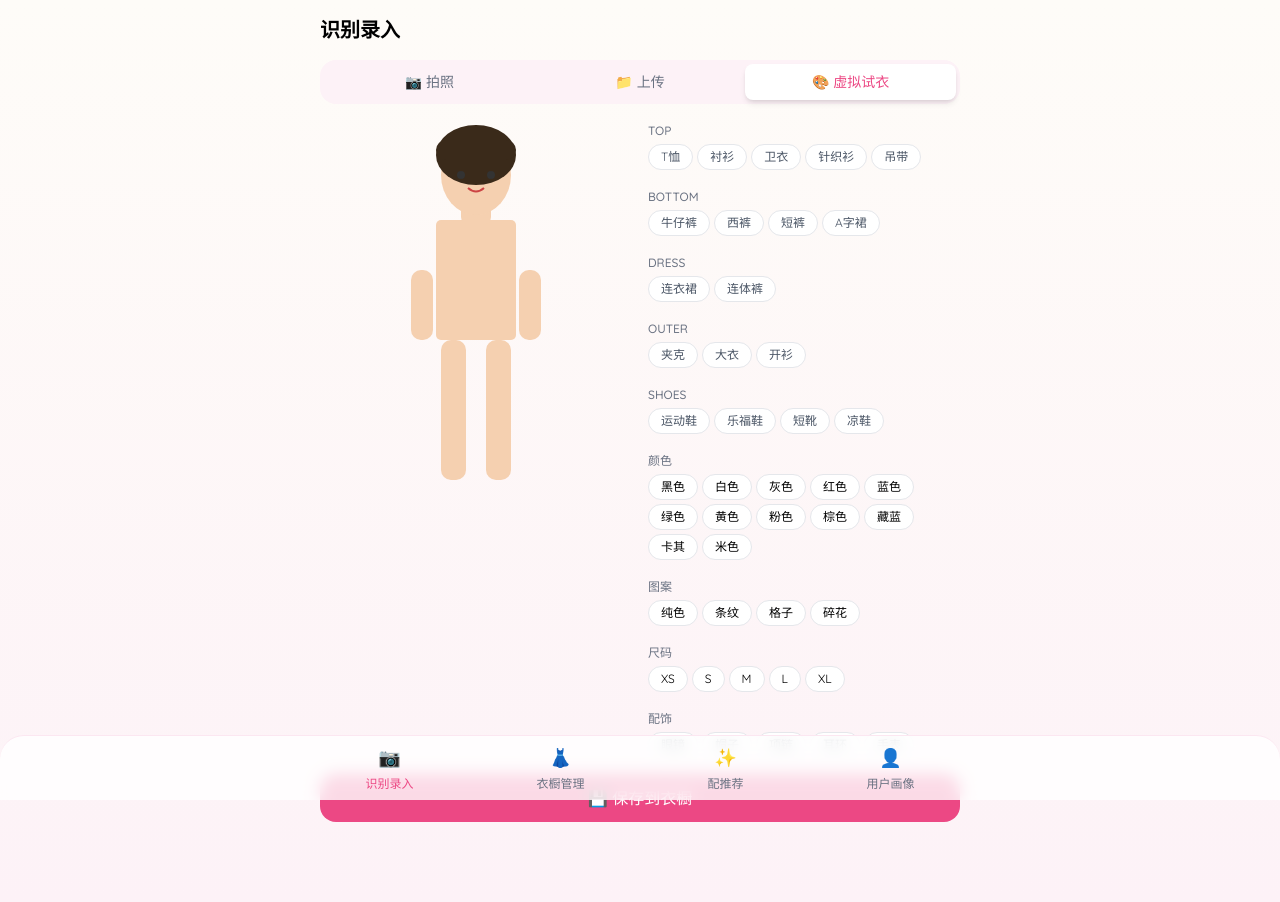
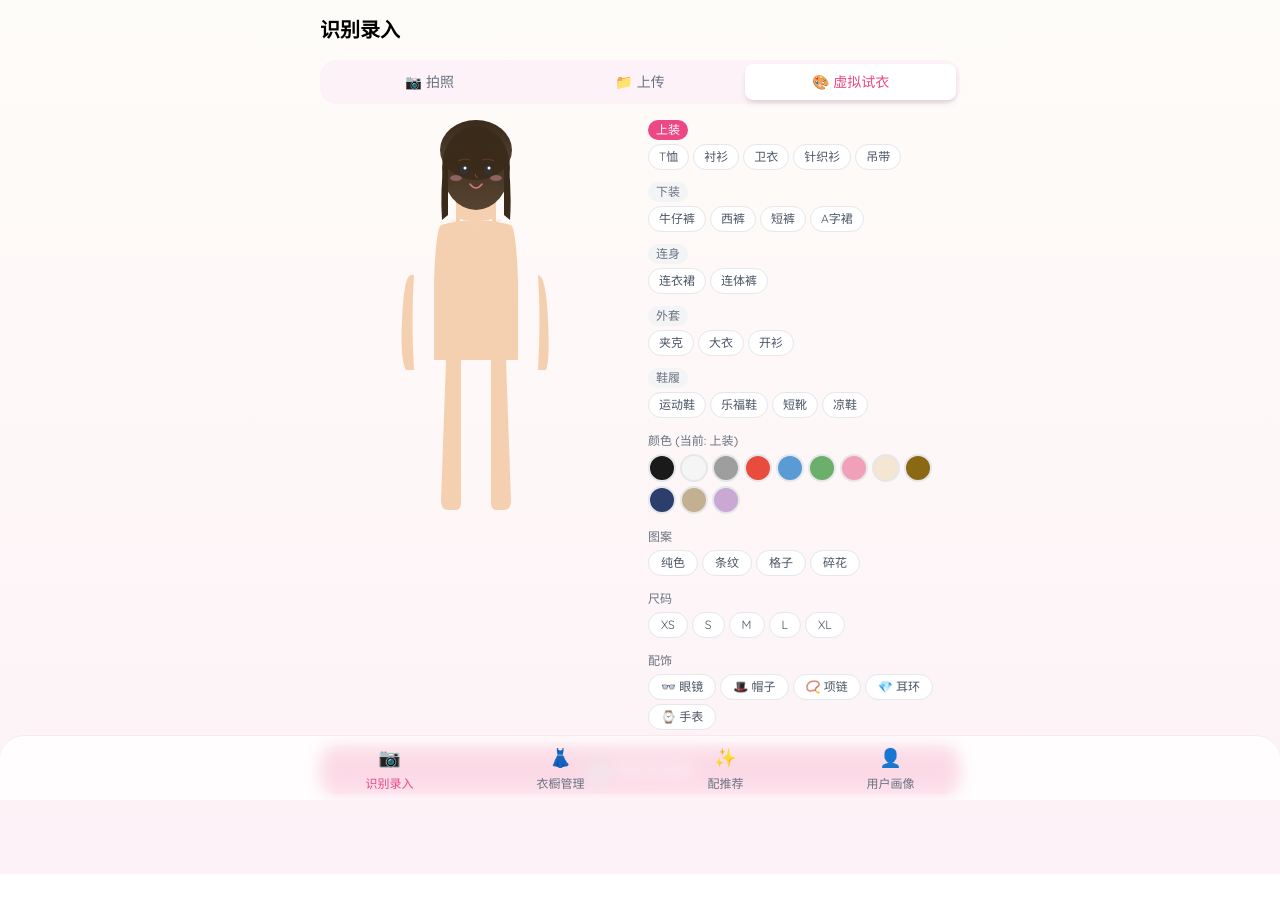
Before and after one commit to 2103433058/smart-wardrobe, a React (Vite) app: page /capture in a window 1280 px wide. Both pictures are taken after a click on the button "🎨 虚拟试衣". After the commit the page ends 874 px from the top, so only its background shows below. Built offline with nearby package versions, Linux system fonts and the light colour scheme.

Commit message:
fix: rewrite avatar with better SVG design + active slot for controls

```diff
--- a/src/components/avatar/AvatarControls.tsx
+++ b/src/components/avatar/AvatarControls.tsx
@@ -1,6 +1,7 @@
+import { useState } from 'react';
 import type { AvatarOutfit, AvatarPiece } from '../../types';
 
-const CATEGORIES = {
+const CATEGORIES: Record<string, string[]> = {
   top: ['T恤', '衬衫', '卫衣', '针织衫', '吊带'],
   bottom: ['牛仔裤', '西裤', '短裤', 'A字裙'],
   dress: ['连衣裙', '连体裤'],
@@ -8,44 +9,83 @@ const CATEGORIES = {
   shoes: ['运动鞋', '乐福鞋', '短靴', '凉鞋'],
 };
 
-const COLORS = ['黑色', '白色', '灰色', '红色', '蓝色', '绿色', '黄色', '粉色', '棕色', '藏蓝', '卡其', '米色'];
+const CATEGORY_LABELS: Record<string, string> = {
+  top: '上装', bottom: '下装', dress: '连身', outer: '外套', shoes: '鞋履',
+};
+
+const COLORS = [
+  { name: '黑色', hex: '#1a1a1a' }, { name: '白色', hex: '#f5f5f5' },
+  { name: '灰色', hex: '#9e9e9e' }, { name: '红色', hex: '#e74c3c' },
+  { name: '蓝色', hex: '#5b9bd5' }, { name: '绿色', hex: '#6baf6b' },
+  { name: '粉色', hex: '#f0a0b8' }, { name: '米色', hex: '#f5e6d3' },
+  { name: '棕色', hex: '#8b6914' }, { name: '藏蓝', hex: '#2c3e6b' },
+  { name: '卡其', hex: '#c3b091' }, { name: '浅紫', hex: '#c9a8d4' },
+];
+
 const PATTERNS = ['纯色', '条纹', '格子', '碎花'];
 const SIZES = ['XS', 'S', 'M', 'L', 'XL'];
-const ACCESSORIES = ['眼镜', '帽子', '项链', '耳环', '手表'];
+const ACCESSORIES = [
+  { type: '眼镜', icon: '👓' }, { type: '帽子', icon: '🎩' },
+  { type: '项链', icon: '📿' }, { type: '耳环', icon: '💎' }, { type: '手表', icon: '⌚' },
+];
 
 interface Props {
   outfit: AvatarOutfit;
   onChange: (outfit: AvatarOutfit) => void;
 }
 
+type ClothingSlot = 'top' | 'bottom' | 'dress' | 'outer' | 'shoes';
+
 export function AvatarControls({ outfit, onChange }: Props) {
-  const updatePiece = (
-    slot: 'top' | 'bottom' | 'dress' | 'outer',
-    updates: Partial<AvatarPiece>
-  ) => {
+  const [activeSlot, setActiveSlot] = useState<ClothingSlot>('top');
+
+  const updatePiece = (slot: ClothingSlot, updates: Partial<AvatarPiece>) => {
     const current = outfit.pieces[slot] || { type: '', color: '#ccc', pattern: '纯色', size: 'M' };
-    onChange({
-      ...outfit,
-      pieces: { ...outfit.pieces, [slot]: { ...current, ...updates } },
-    });
+    const updated = { ...current, ...updates };
+    // Clear conflicting slots
+    const pieces = { ...outfit.pieces, [slot]: updated };
+    if (slot === 'dress') {
+      delete pieces.top;
+      delete pieces.bottom;
+    }
+    if (slot === 'top' || slot === 'bottom') {
+      delete pieces.dress;
+    }
+    onChange({ ...outfit, pieces, id: outfit.id || 'draft' });
   };
 
+  const activePiece = outfit.pieces[activeSlot];
+
   return (
-    <div className="space-y-4 text-sm">
+    <div className="space-y-3 text-sm">
       {/* Category selection */}
       {Object.entries(CATEGORIES).map(([slot, items]) => (
         <div key={slot}>
-          <label className="text-xs text-gray-500 font-medium uppercase">{slot}</label>
-          <div className="flex flex-wrap gap-1 mt-1">
+          <div className="flex items-center gap-2 mb-1">
+            <span
+              className={`text-xs font-medium px-2 py-0.5 rounded-full cursor-pointer ${
+                activeSlot === slot ? 'bg-primary-500 text-white' : 'bg-gray-100 text-gray-500'
+              }`}
+              onClick={() => setActiveSlot(slot as ClothingSlot)}
+            >
+              {CATEGORY_LABELS[slot]}
+            </span>
+          </div>
+          <div className="flex flex-wrap gap-1">
             {items.map((item) => {
-              const current = outfit.pieces[slot as keyof typeof outfit.pieces];
-              const isActive = current && 'type' in current && (current as AvatarPiece).type === item;
+              const current = outfit.pieces[slot as ClothingSlot];
+              const isActive = current && 'type' in current && current.type === item;
               return (
                 <button
                   key={item}
-                  onClick={() => updatePiece(slot as 'top' | 'bottom' | 'dress' | 'outer', { type: item })}
-                  className={`px-3 py-1 rounded-full text-xs border transition-colors ${
-                    isActive ? 'bg-primary-500 text-white border-primary-500' : 'bg-white text-gray-600 border-gray-200 hover:border-primary-300'
+                  onClick={() => {
+                    setActiveSlot(slot as ClothingSlot);
+                    updatePiece(slot as ClothingSlot, { type: item });
+                  }}
+                  className={`px-2.5 py-1 rounded-full text-xs border transition-colors ${
+                    isActive
+                      ? 'bg-primary-500 text-white border-primary-500'
+                      : 'bg-white text-gray-600 border-gray-200 hover:border-primary-300'
                   }`}
                 >
                   {item}
@@ -56,65 +96,101 @@ export function AvatarControls({ outfit, onChange }: Props) {
         </div>
       ))}
 
-      {/* Color picker */}
+      {/* Color picker — applies to active slot */}
       <div>
-        <label className="text-xs text-gray-500 font-medium uppercase">颜色</label>
+        <label className="text-xs text-gray-500 font-medium uppercase">
+          {activeSlot === 'shoes' ? '鞋' : ''}颜色 (当前: {CATEGORY_LABELS[activeSlot]})
+        </label>
         <div className="flex flex-wrap gap-1 mt-1">
-          {COLORS.map((c) => (
-            <button key={c} onClick={() => updatePiece('top', { color: c })}
-              className="px-3 py-1 rounded-full text-xs border border-gray-200 bg-white hover:border-primary-300">
-              {c}
-            </button>
-          ))}
+          {COLORS.map(({ name, hex }) => {
+            const sel = activePiece && 'color' in activePiece && activePiece.color === name;
+            return (
+              <button
+                key={name}
+                onClick={() => updatePiece(activeSlot, { color: name })}
+                title={name}
+                className={`w-7 h-7 rounded-full border-2 transition-colors ${
+                  sel ? 'border-primary-500 scale-110' : 'border-gray-200 hover:border-gray-400'
+                }`}
+                style={{ backgroundColor: hex }}
+              />
+            );
+          })}
         </div>
       </div>
 
       {/* Pattern picker */}
+      {activeSlot !== 'shoes' && (
         <div>
           <label className="text-xs text-gray-500 font-medium uppercase">图案</label>
           <div className="flex gap-1 mt-1">
-          {PATTERNS.map((p) => (
-            <button key={p} onClick={() => updatePiece('top', { pattern: p })}
-              className="px-3 py-1 rounded-full text-xs border border-gray-200 bg-white hover:border-primary-300">
+            {PATTERNS.map((p) => {
+              const sel = activePiece && 'pattern' in activePiece && activePiece.pattern === p;
+              return (
+                <button
+                  key={p}
+                  onClick={() => updatePiece(activeSlot, { pattern: p })}
+                  className={`px-3 py-1 rounded-full text-xs border transition-colors ${
+                    sel
+                      ? 'bg-primary-500 text-white border-primary-500'
+                      : 'bg-white text-gray-600 border-gray-200 hover:border-primary-300'
+                  }`}
+                >
                   {p}
                 </button>
-          ))}
+              );
+            })}
           </div>
         </div>
+      )}
 
       {/* Size picker */}
+      {activeSlot !== 'shoes' && (
         <div>
           <label className="text-xs text-gray-500 font-medium uppercase">尺码</label>
           <div className="flex gap-1 mt-1">
-          {SIZES.map((s) => (
-            <button key={s} onClick={() => updatePiece('top', { size: s })}
-              className="px-3 py-1 rounded-full text-xs border border-gray-200 bg-white hover:border-primary-300">
+            {SIZES.map((s) => {
+              const sel = activePiece && 'size' in activePiece && activePiece.size === s;
+              return (
+                <button
+                  key={s}
+                  onClick={() => updatePiece(activeSlot, { size: s })}
+                  className={`px-3 py-1 rounded-full text-xs border transition-colors ${
+                    sel
+                      ? 'bg-primary-500 text-white border-primary-500'
+                      : 'bg-white text-gray-600 border-gray-200 hover:border-primary-300'
+                  }`}
+                >
                   {s}
                 </button>
-          ))}
+              );
+            })}
           </div>
         </div>
+      )}
 
       {/* Accessories */}
       <div>
         <label className="text-xs text-gray-500 font-medium uppercase">配饰</label>
         <div className="flex flex-wrap gap-1 mt-1">
-          {ACCESSORIES.map((a) => {
-            const has = outfit.pieces.accessories.some((acc) => acc.type === a);
+          {ACCESSORIES.map(({ type, icon }) => {
+            const has = outfit.pieces.accessories.some((acc) => acc.type === type);
             return (
               <button
-                key={a}
+                key={type}
                 onClick={() => {
                   const next = has
-                    ? outfit.pieces.accessories.filter((acc) => acc.type !== a)
-                    : [...outfit.pieces.accessories, { type: a, color: '黑色' }];
+                    ? outfit.pieces.accessories.filter((acc) => acc.type !== type)
+                    : [...outfit.pieces.accessories, { type, color: '黑色' }];
                   onChange({ ...outfit, pieces: { ...outfit.pieces, accessories: next } });
                 }}
                 className={`px-3 py-1 rounded-full text-xs border transition-colors ${
-                  has ? 'bg-primary-500 text-white border-primary-500' : 'bg-white text-gray-600 border-gray-200 hover:border-primary-300'
+                  has
+                    ? 'bg-primary-500 text-white border-primary-500'
+                    : 'bg-white text-gray-600 border-gray-200 hover:border-primary-300'
                 }`}
               >
-                {a}
+                {icon} {type}
               </button>
             );
           })}
--- a/src/components/avatar/AvatarSVG.tsx
+++ b/src/components/avatar/AvatarSVG.tsx
@@ -6,122 +6,210 @@ interface Props {
   hairColor: string;
 }
 
-// Simplified front-facing avatar with scalable body parts
+const COLOR_HEX: Record<string, string> = {
+  '黑色': '#222', '白色': '#f5f5f5', '灰色': '#999', '红色': '#e74c3c',
+  '蓝色': '#5b9bd5', '绿色': '#6baf6b', '粉色': '#f0a0b8', '米色': '#f5e6d3',
+  '棕色': '#8b6914', '藏蓝': '#2c3e6b', '卡其': '#c3b091', '浅紫': '#c9a8d4',
+};
+
+function getColor(name: string): string { return COLOR_HEX[name] || name; }
+
 export function AvatarSVG({ outfit, skinColor, hairColor }: Props) {
   const { top, bottom, dress, outer, shoes, accessories } = outfit.pieces;
 
+  const topColor = top ? getColor(top.color) : 'none';
+  const bottomColor = bottom ? getColor(bottom.color) : 'none';
+  const dressColor = dress ? getColor(dress.color) : 'none';
+  const outerColor = outer ? getColor(outer.color) : 'none';
+  const shoesColor = shoes ? getColor(shoes.color) : '#444';
+
+  const hasTop = !dress && top && top.type;
+  const hasBottom = !dress && bottom && bottom.type;
+  const hasDress = !!dress && dress.type;
+  const hasOuter = !dress && outer && outer.type;
+
   return (
-    <svg viewBox="0 0 200 400" className="w-full max-w-[200px] mx-auto">
+    <svg viewBox="0 0 200 420" className="w-full max-w-[200px] mx-auto">
       <defs>
-        {/* Striped pattern */}
-        <pattern id="stripe" width="8" height="8" patternUnits="userSpaceOnUse" patternTransform="rotate(45)">
-          <rect width="4" height="8" fill="currentColor" />
-          <rect x="4" width="4" height="8" fill="white" opacity="0.3" />
+        <pattern id="stripe" width="10" height="10" patternUnits="userSpaceOnUse" patternTransform="rotate(45)">
+          <rect width="4" height="10" fill="currentColor" />
         </pattern>
-        {/* Check pattern */}
-        <pattern id="check" width="10" height="10" patternUnits="userSpaceOnUse">
-          <rect width="10" height="10" fill="currentColor" />
-          <rect width="5" height="5" fill="white" opacity="0.3" />
-          <rect x="5" y="5" width="5" height="5" fill="white" opacity="0.3" />
+        <pattern id="check" width="12" height="12" patternUnits="userSpaceOnUse">
+          <rect width="12" height="12" fill="currentColor" />
+          <rect width="5" height="5" fill="#fff" opacity="0.4" />
+          <rect x="6" y="6" width="5" height="5" fill="#fff" opacity="0.4" />
         </pattern>
+        <linearGradient id="hairGrad" x1="0" y1="0" x2="0" y2="1">
+          <stop offset="0%" stopColor={hairColor} stopOpacity="1" />
+          <stop offset="100%" stopColor={hairColor} stopOpacity="0.85" />
+        </linearGradient>
       </defs>
 
-      {/* Legs */}
-      <rect x="65" y="220" width="25" height="140" rx="10" fill={skinColor} />
-      <rect x="110" y="220" width="25" height="140" rx="10" fill={skinColor} />
+      {/* ===== LEGS ===== */}
+      <g>
+        {/* Left leg */}
+        <path d="M70,240 L65,380 Q65,390 72,390 L80,390 Q85,390 85,382 L85,240" fill={skinColor} />
+        {/* Right leg */}
+        <path d="M115,240 L115,382 Q115,390 120,390 L128,390 Q135,390 135,380 L130,240" fill={skinColor} />
+      </g>
 
-      {/* Shoes */}
+      {/* ===== SHOES ===== */}
       {shoes && (
-        <>
-          <ellipse cx="77" cy="365" rx="20" ry="10" fill={shoes.color} />
-          <ellipse cx="122" cy="365" rx="20" ry="10" fill={shoes.color} />
-        </>
+        <g>
+          <ellipse cx="72" cy="392" rx="16" ry="8" fill={shoesColor} />
+          <ellipse cx="127" cy="392" rx="16" ry="8" fill={shoesColor} />
+        </g>
       )}
 
-      {/* Bottom */}
-      {bottom && !dress && (
-        <rect x="55" y="210" width="90" height="80" rx="5"
-          fill={bottom.pattern === '条纹' ? 'url(#stripe)' : bottom.pattern === '格子' ? 'url(#check)' : bottom.color}
-          style={bottom.pattern === '条纹' || bottom.pattern === '格子' ? { color: bottom.color } : {}}
+      {/* ===== BOTTOM (pants/skirt) ===== */}
+      {hasBottom && (
+        <g>
+          {/* Main pants body */}
+          <path d="M62,210 L55,290 L65,390 L85,390 L85,290 L115,290 L115,390 L135,390 L145,290 L138,210 Z"
+            fill={getPatternFill(bottom!, bottomColor)} stroke={bottomColor} strokeWidth="1"
+          />
+        </g>
+      )}
+
+      {/* ===== DRESS ===== */}
+      {hasDress && (
+        <g>
+          <path d="M55,100 L50,260 Q100,300 150,260 L145,100 Z"
+            fill={getPatternFill(dress!, dressColor)} stroke={dressColor} strokeWidth="1"
+          />
+          {/* Waist accent */}
+          <path d="M60,165 Q100,175 140,165" fill="none" stroke={dressColor} strokeWidth="2" opacity="0.3" />
+        </g>
+      )}
+
+      {/* ===== TORSO ===== */}
+      {!hasDress && (
+        <path d="M65,105 Q60,108 58,160 L58,240 L142,240 L142,160 Q140,108 135,105 Q100,95 65,105 Z"
+          fill={skinColor}
         />
       )}
 
-      {/* Dress (covers top+bottom) */}
-      {dress && (
-        <path d="M50,100 L50,260 Q100,280 150,260 L150,100 Z"
-          fill={dress.pattern === '条纹' ? 'url(#stripe)' : dress.pattern === '格子' ? 'url(#check)' : dress.color}
-          style={dress.pattern === '条纹' || dress.pattern === '格子' ? { color: dress.color } : {}}
-        />
+      {/* ===== TOP ===== */}
+      {hasTop && (
+        <g>
+          {/* Main body */}
+          <path d="M58,100 Q55,105 58,170 L60,200 L140,200 L142,170 Q145,105 142,100 Q100,88 58,100 Z"
+            fill={getPatternFill(top!, topColor)} stroke={topColor} strokeWidth="1"
+          />
+          {/* Left sleeve */}
+          <path d="M58,105 Q35,108 32,150 Q30,165 38,168 L55,165 Q50,120 58,110 Z"
+            fill={getPatternFill(top!, topColor)} stroke={topColor} strokeWidth="1"
+          />
+          {/* Right sleeve */}
+          <path d="M142,105 Q165,108 168,150 Q170,165 162,168 L145,165 Q150,120 142,110 Z"
+            fill={getPatternFill(top!, topColor)} stroke={topColor} strokeWidth="1"
+          />
+        </g>
       )}
 
-      {/* Torso */}
-      {!dress && (
-        <rect x="60" y="100" width="80" height="120" rx="5" fill={skinColor} />
+      {/* ===== OUTER ===== */}
+      {hasOuter && (
+        <g>
+          <path d="M52,95 L48,210 L152,210 L148,95 Q100,85 52,95 Z"
+            fill="none" stroke={outerColor} strokeWidth="7" opacity="0.75" strokeLinejoin="round"
+          />
+          <line x1="100" y1="95" x2="100" y2="210" stroke={outerColor} strokeWidth="1" opacity="0.4" />
+        </g>
       )}
 
-      {/* Top */}
-      {top && !dress && (
-        <>
-          <rect x="50" y="95" width="100" height="70" rx="8"
-            fill={top.pattern === '条纹' ? 'url(#stripe)' : top.pattern === '格子' ? 'url(#check)' : top.color}
-            style={top.pattern === '条纹' || top.pattern === '格子' ? { color: top.color } : {}}
-          />
-          {/* Sleeves */}
-          <rect x="35" y="100" width="20" height="50" rx="8"
-            fill={top.pattern === '条纹' ? 'url(#stripe)' : top.pattern === '格子' ? 'url(#check)' : top.color}
-            style={top.pattern === '条纹' || top.pattern === '格子' ? { color: top.color } : {}}
-          />
-          <rect x="145" y="100" width="20" height="50" rx="8"
-            fill={top.pattern === '条纹' ? 'url(#stripe)' : top.pattern === '格子' ? 'url(#check)' : top.color}
-            style={top.pattern === '条纹' || top.pattern === '格子' ? { color: top.color } : {}}
-          />
-        </>
-      )}
+      {/* ===== ARMS ===== */}
+      <g>
+        {/* Left arm */}
+        <path d="M35,155 Q28,155 26,200 Q24,240 30,250 L38,250 Q35,200 38,155 Z" fill={skinColor} />
+        {/* Right arm */}
+        <path d="M162,155 Q170,155 172,200 Q174,240 170,250 L162,250 Q165,200 162,155 Z" fill={skinColor} />
+      </g>
 
-      {/* Outer layer */}
-      {outer && (
-        <rect x="42" y="90" width="116" height="80" rx="10" fill="none"
-          stroke={outer.color} strokeWidth="8" opacity="0.8" />
-      )}
+      {/* ===== COLLARBONE ===== */}
+      <path d="M75,100 Q100,108 125,100" fill="none" stroke={skinColor} strokeWidth="1.5" opacity="0.4" />
 
-      {/* Arms */}
-      <rect x="35" y="150" width="22" height="70" rx="10" fill={skinColor} />
-      <rect x="143" y="150" width="22" height="70" rx="10" fill={skinColor} />
+      {/* ===== NECK ===== */}
+      <path d="M84,80 L84,102 Q84,108 80,108 L80,80 Z" fill={skinColor} />
+      <path d="M116,80 L116,102 Q116,108 120,108 L120,80 Z" fill={skinColor} />
+      <rect x="82" y="78" width="36" height="22" rx="6" fill={skinColor} />
 
-      {/* Neck */}
-      <rect x="85" y="80" width="30" height="25" rx="8" fill={skinColor} />
+      {/* ===== HEAD ===== */}
+      <ellipse cx="100" cy="52" rx="32" ry="38" fill={skinColor} />
 
-      {/* Head */}
-      <ellipse cx="100" cy="55" rx="35" ry="40" fill={skinColor} />
+      {/* ===== HAIR ===== */}
+      <g>
+        {/* Back hair */}
+        <ellipse cx="100" cy="48" rx="34" ry="42" fill="url(#hairGrad)" />
+        {/* Top volume */}
+        <ellipse cx="100" cy="30" rx="36" ry="30" fill="url(#hairGrad)" />
+        {/* Side strands */}
+        <path d="M68,40 Q64,70 66,100 L72,95 Q72,60 72,40 Z" fill={hairColor} />
+        <path d="M132,40 Q136,70 134,100 L128,95 Q128,60 128,40 Z" fill={hairColor} />
+        {/* Bangs */}
+        <path d="M70,42 Q82,28 100,26 Q118,28 130,42 Q115,52 100,50 Q85,52 70,42 Z" fill={hairColor} />
+      </g>
 
-      {/* Hair */}
-      <ellipse cx="100" cy="35" rx="40" ry="30" fill={hairColor} />
-      <rect x="60" y="20" width="80" height="20" rx="10" fill={hairColor} />
+      {/* ===== FACE ===== */}
+      <g>
+        {/* Eyes */}
+        <ellipse cx="88" cy="50" rx="4.5" ry="5" fill="#333" />
+        <circle cx="89" cy="48" r="1.5" fill="#fff" />
+        <ellipse cx="112" cy="50" rx="4.5" ry="5" fill="#333" />
+        <circle cx="113" cy="48" r="1.5" fill="#fff" />
+        {/* Eyebrows */}
+        <path d="M82,41 Q88,38 94,40" fill="none" stroke="#5a3a2a" strokeWidth="1.2" />
+        <path d="M106,40 Q112,38 118,41" fill="none" stroke="#5a3a2a" strokeWidth="1.2" />
+        {/* Blush */}
+        <ellipse cx="80" cy="58" rx="6" ry="3" fill="#f0a0b8" opacity="0.4" />
+        <ellipse cx="120" cy="58" rx="6" ry="3" fill="#f0a0b8" opacity="0.4" />
+        {/* Nose */}
+        <path d="M99,54 Q100,58 102,58" fill="none" stroke={skinColor} strokeWidth="0.5" opacity="0.5" />
+        {/* Mouth */}
+        <path d="M94,64 Q97,68 100,68 Q103,68 106,64" fill="none" stroke="#d4787e" strokeWidth="1.5" strokeLinecap="round" />
+      </g>
 
-      {/* Eyes */}
-      <circle cx="85" cy="55" r="4" fill="#333" />
-      <circle cx="115" cy="55" r="4" fill="#333" />
-
-      {/* Mouth */}
-      <path d="M92,68 Q100,75 108,68" stroke="#c44" fill="none" strokeWidth="2" />
-
-      {/* Accessories */}
+      {/* ===== ACCESSORIES ===== */}
       {accessories.map((acc, i) => {
+        const accColor = getColor(acc.color);
         if (acc.type === '眼镜') {
           return (
             <g key={i}>
-              <circle cx="85" cy="55" r="10" fill="none" stroke={acc.color} strokeWidth="2" />
-              <circle cx="115" cy="55" r="10" fill="none" stroke={acc.color} strokeWidth="2" />
-              <line x1="95" y1="55" x2="105" y2="55" stroke={acc.color} strokeWidth="2" />
+              <circle cx="88" cy="50" r="9" fill="none" stroke={accColor} strokeWidth="1.8" />
+              <circle cx="112" cy="50" r="9" fill="none" stroke={accColor} strokeWidth="1.8" />
+              <line x1="97" y1="50" x2="103" y2="50" stroke={accColor} strokeWidth="1.5" />
+              <line x1="79" y1="48" x2="75" y2="46" stroke={accColor} strokeWidth="1.2" />
+              <line x1="121" y1="48" x2="125" y2="46" stroke={accColor} strokeWidth="1.2" />
             </g>
           );
         }
         if (acc.type === '帽子') {
-          return <ellipse key={i} cx="100" cy="22" rx="42" ry="12" fill={acc.color} />;
+          return (
+            <g key={i}>
+              <ellipse cx="100" cy="18" rx="38" ry="8" fill={accColor} />
+              <path d="M66,18 Q66,2 100,0 Q134,2 134,18 Z" fill={accColor} />
+              <rect x="64" y="16" width="72" height="3" rx="1.5" fill={accColor} />
+            </g>
+          );
         }
         if (acc.type === '项链') {
           return (
-            <path key={i} d="M85,90 Q100,105 115,90" fill="none" stroke={acc.color} strokeWidth="2" />
+            <path key={i} d="M84,102 Q100,120 116,102" fill="none" stroke={accColor} strokeWidth="1.5" strokeLinecap="round" />
+          );
+        }
+        if (acc.type === '耳环') {
+          return (
+            <g key={i}>
+              <circle cx="66" cy="62" r="2.5" fill={accColor} />
+              <circle cx="134" cy="62" r="2.5" fill={accColor} />
+            </g>
+          );
+        }
+        if (acc.type === '手表') {
+          return (
+            <g key={i}>
+              <rect x="32" y="242" width="10" height="6" rx="1.5" fill={accColor} />
+              <rect x="36" y="240" width="4" height="2" rx="1" fill="#fff" opacity="0.6" />
+            </g>
           );
         }
         return null;
@@ -129,3 +217,14 @@ export function AvatarSVG({ outfit, skinColor, hairColor }: Props) {
     </svg>
   );
 }
+
+function getPatternFill(
+  piece: { pattern: string },
+  color: string
+): string {
+  switch (piece.pattern) {
+    case '条纹': return 'url(#stripe)';
+    case '格子': return 'url(#check)';
+    default: return color;
+  }
+}
```
Lines whose indentation alone changed are shown as unchanged.
